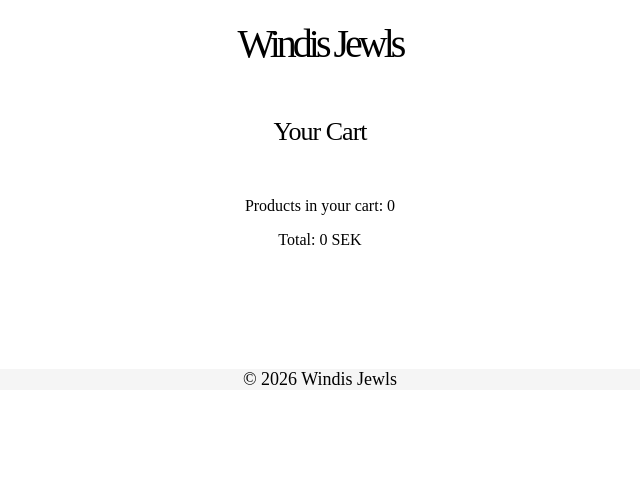
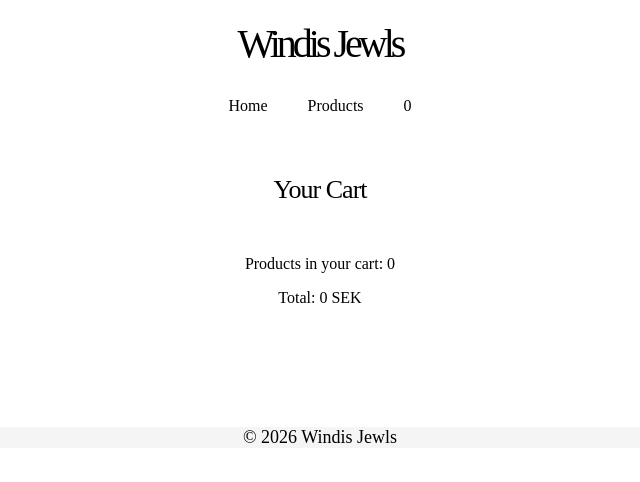
Before and after one commit to SevgulKervanci1/website-Windis-Jewls, a plain HTML site: page cart.html in a window 1280 px wide. Shown: the whole page, without its empty margins (320-960 px from the left). Drawn offline with Linux system fonts and the light colour scheme.

Commit message:
Update cart.html

```diff
--- a/cart.html
+++ b/cart.html
@@ -11,13 +11,19 @@
 
 <header>
      <h1><a href="index.html">Windis Jewls</a></h1>
+
+     <nav>
+        <a href="index.html">Home</a>
+        <a href="products.html">Products</a>
+        <a href="cart.html"><span id="cart-count">0</span></a>
+     </nav>
+
 </header>
 
 <main>
     <h2>Your Cart</h2>
-<p> Products in your cart: <span id="cart-count">0</span></p>
+    <p>Products in your cart: <span id="cart-count">0</span></p>
     <div id="cart-products"></div>
-
     <p>Total: <span id="cart-total">0</span> SEK</p>
 </main>
 
```
Lines whose indentation alone changed are shown as unchanged.
